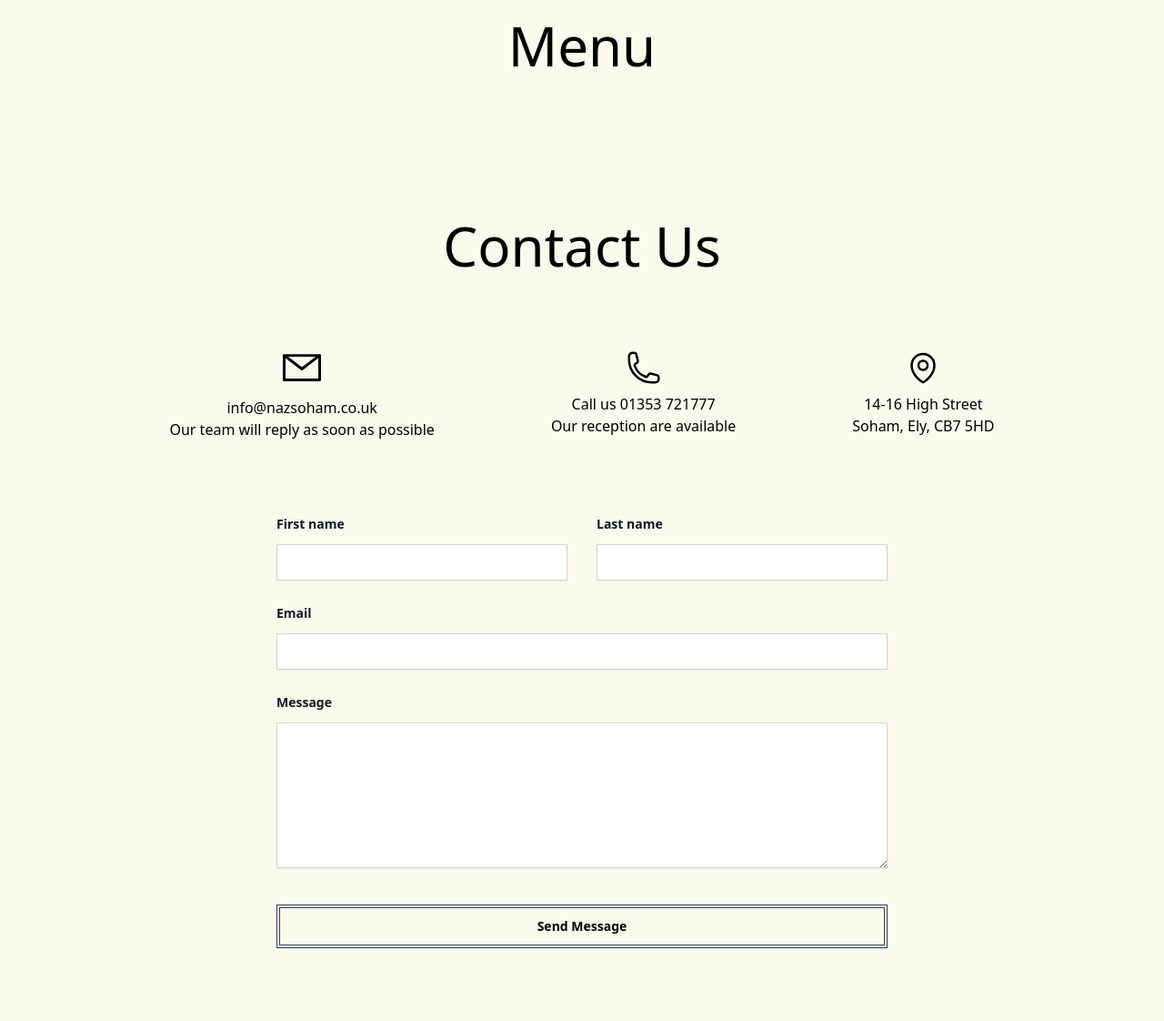
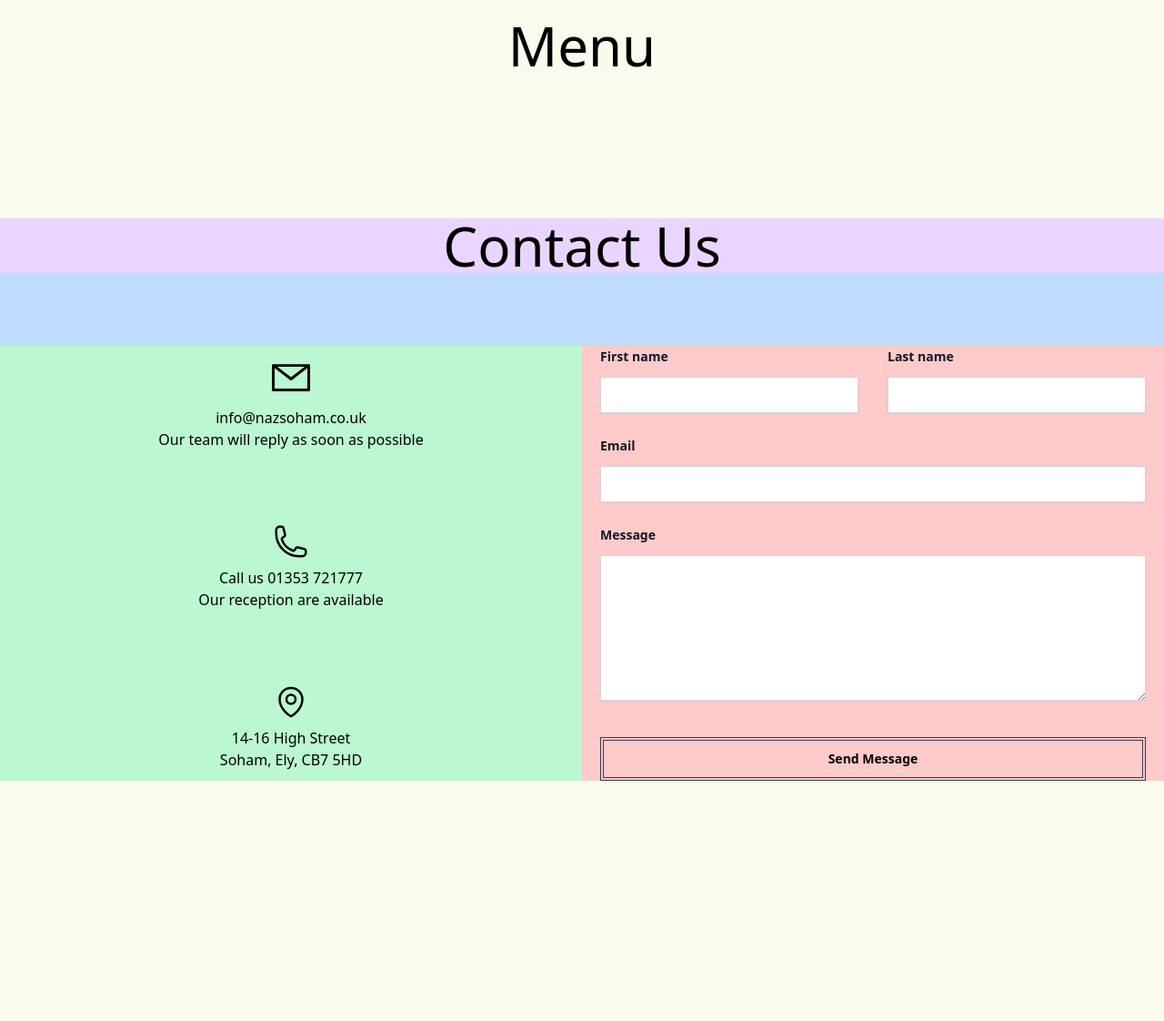
Before and after one commit to sharif2315/RestaurantApp, a Django app: page / in a window 1280 px wide. Shown: the part 2828-3950 px from the top of the page at 91% size. After the commit the page ends 3686 px from the top, so only its background shows below. Run offline with Django 5.2, Linux system fonts and the light colour scheme; data that the repository does not hold is empty; some libraries are stand-ins or nearby versions.

Commit message:
menu styling wip

```diff
--- a/templates/components/contact.html
+++ b/templates/components/contact.html
@@ -14,15 +14,16 @@
 -->
 
 
-<div class="mt-40 mb-20">
+<div class="mt-40 mb-20 flex flex-col bg-blue-200">
 
-  <div class="flex flex-col items-center mb-20">
+  <div class="flex flex-col items-center mb-20 bg-purple-200">
     <h1 class="text-6xl">Contact Us</h1>
   </div>
 
+  <div class="grid grid-cols-1 lg:grid-cols-2 bg-yellow-200">
     <!-- Email, phone and location -->
-  <div class="flex justify-center items-center">
-    <div class="mx-auto flex flex-col lg:flex-row gap-10 lg:gap-32">
+    <div class="flex justify-center items-center bg-green-200">
+      <div class="mx-auto flex flex-col md:flex-row lg:flex-col gap-10 lg:gap-20">
 
         <div class="flex flex-col items-center justify-center">
           <a class="hover:cursor-pointer" href="#">
@@ -68,7 +69,7 @@
 
 
     <!-- Contact Form -->
-  <form action="#" method="POST" class="mx-auto mt-16 max-w-2xl sm:mt-20 px-10 sm:px-0">
+    <form action="#" method="POST" class="mx-auto mt-16 xl:mt-0 max-w-2xl sm:mt-20 lg:mt-0 px-10 md:px-0 w-full lg:px-5 bg-red-200">
       <div class="grid grid-cols-1 gap-x-8 gap-y-6 sm:grid-cols-2">
 
         <div>
@@ -113,3 +114,4 @@
     </form>
 
   </div>
+</div>
```
Lines whose indentation alone changed are shown as unchanged.
